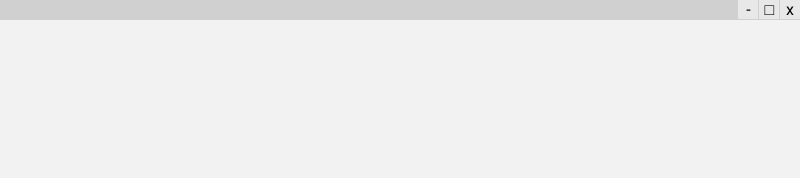
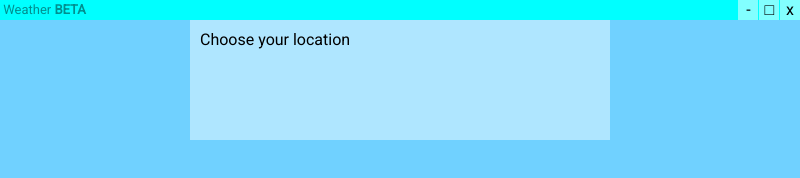
Before and after one commit to supertiger1234/Node-Weather, an Electron app: page site/index.html in a window 800 px wide. Drawn offline with nearby package versions, Linux system fonts and the light colour scheme.

Commit message:
Configured borderless window and added custom bar.

```diff
--- a/package.json
+++ b/package.json
@@ -18,5 +18,9 @@
   "homepage": "https://github.com/supertiger1234/Node-Weather#readme",
   "devDependencies": {
     "electron": "^2.0.0"
+  },
+  "dependencies": {
+    "jquery": "^3.3.1",
+    "jquery-ui": "^1.12.1"
   }
 }
--- a/site/css/main.css
+++ b/site/css/main.css
@@ -6,19 +6,40 @@ body{
 .windowHeader{
     height: 20px;
     width: 100%;
-    background-color: rgba(195,195,195,0.71)
+    background-color: aqua;
+    display: inline-block;
 }
 .buttons{
     float: right;
+}
+.dragBar{
+    -ms-overflow-style: scrollbar;
+    -webkit-app-region: drag;
+    height: 100%;
+    width: calc(100% - 60px);
+    background-color: aqua;
+    float: left;
+    font-size: 13px;
+    line-height: 20px;
+    color: rgba(0,0,0,0.44);
 }
 .btn{
     display: inline-block;
     cursor: pointer;
     background-color: rgba(255,255,255,0.51);
     width: 20px;
+    height: 100%;
     text-align: center;
     margin-left: -3.2px;
 }
 .btn:hover{
     background-color: rgba(0,0,0,0.31);
 }
+.weatherChooser{
+    display: none;
+    background-color: rgba(255,255,255,0.44);
+    height: 100px;
+    margin: auto;
+    width: 50%;
+    padding: 10px;
+}
--- a/site/index.html
+++ b/site/index.html
@@ -1,19 +1,27 @@
 <!
+<!--suppress ALL -->
 <html>
 <head>
+    <script>delete window.module;</script>
+    <script src="https://ajax.googleapis.com/ajax/libs/jquery/3.3.1/jquery.min.js"></script>
+    <link rel="stylesheet" href="https://ajax.googleapis.com/ajax/libs/jqueryui/1.12.1/themes/smoothness/jquery-ui.css">
+    <script src="https://ajax.googleapis.com/ajax/libs/jqueryui/1.12.1/jquery-ui.min.js"></script>
     <link href="https://fonts.googleapis.com/css?family=Roboto" rel="stylesheet">
     <link rel="stylesheet" type="text/css" href="css/main.css">
     <script src="js/titleBarControl.js"></script>
 </head>
 <body>
     <div class="windowHeader">
-        <div class="dragbar"></div>
+        <div class="dragBar">&nbsp;Weather <b>BETA</b></div>
         <div class="buttons">
             <span class="minBtn btn" onclick="minWindow()">-</span>
             <span class="maxResBtn btn" onclick="maxWindow()">□</span>
             <span class="closeBtn btn" onclick="closeWindow()">x</span>
-
         </div>
     </div>
+    <div class="weatherChooser">
+        <span>Choose your location</span>
+    </div>
 </body>
+<script src="js/main.js"></script>
 </html>
--- /dev/null
+++ b/site/js/main.js
@@ -0,0 +1,11 @@
+$(function() {
+    $("html body").animate({
+        backgroundColor: "#70d1ff"
+    }, 300, function () {
+        $('.weatherChooser').fadeIn('fast').animate({
+            'top': '54%'
+        }, {duration: 'slow', queue: false}, function() {
+            // Animation complete.
+        });
+    } );
+});
```
Also changed, not shown: index.js (deleted).
